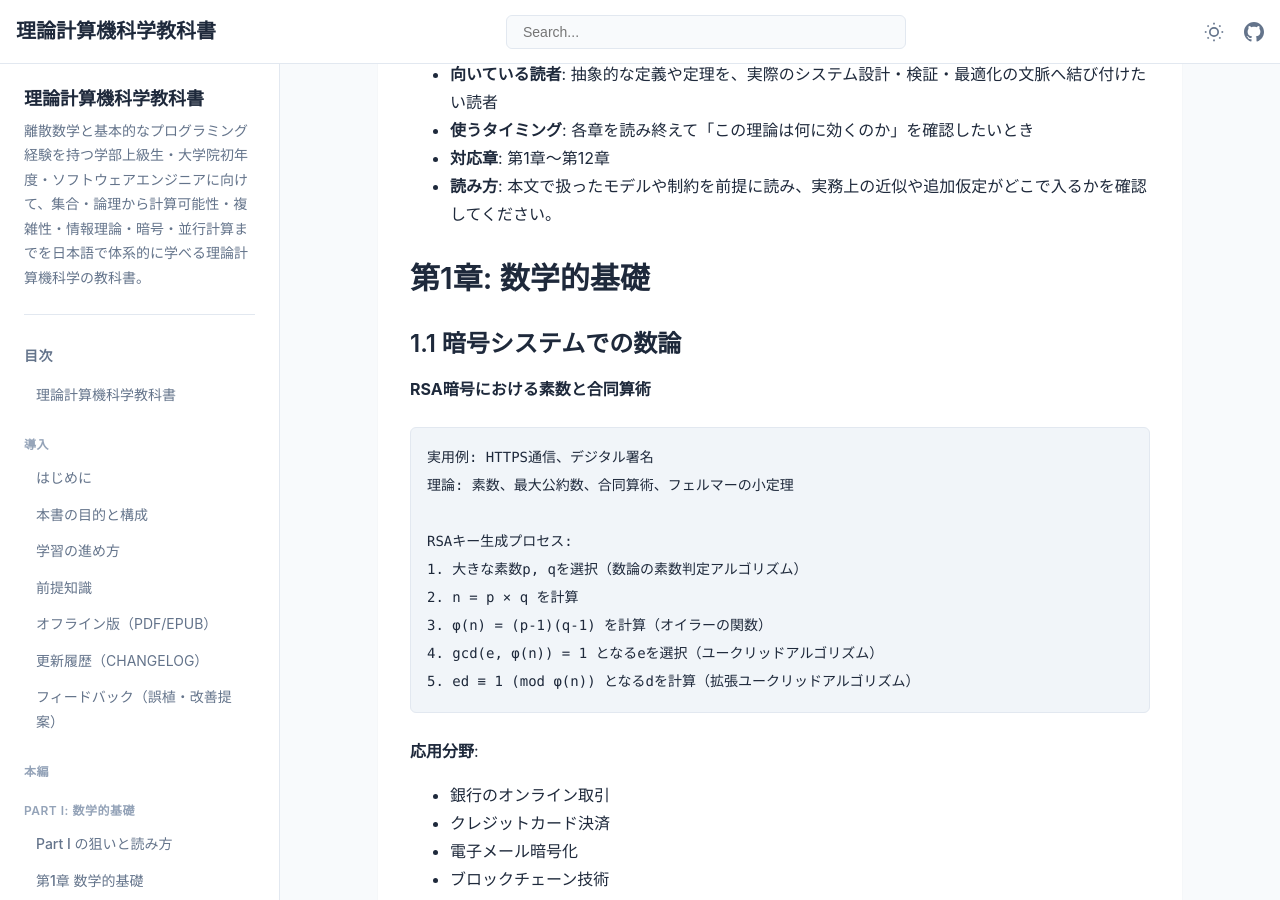
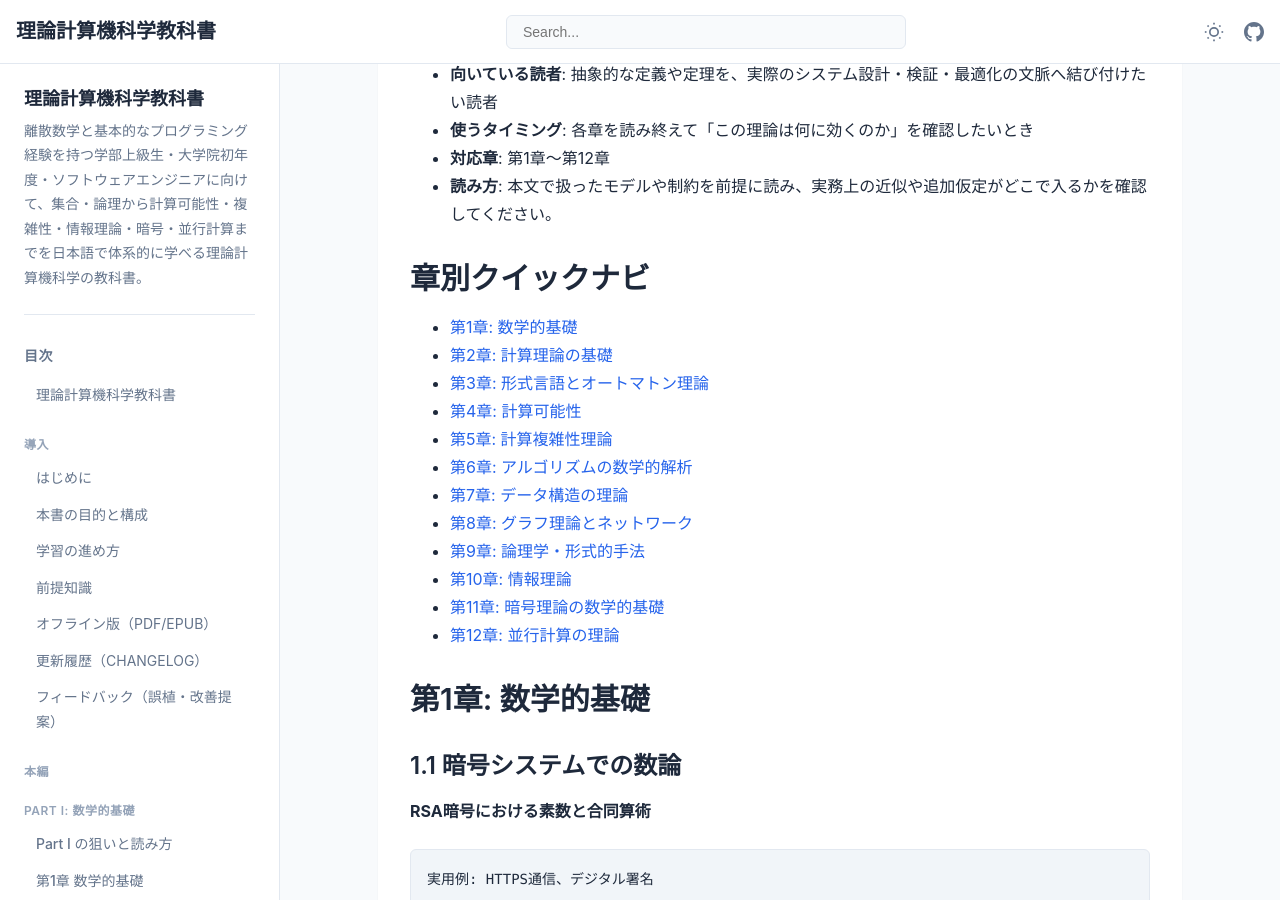
Before and after one commit to itdojp/theoretical-computer-science-textbook, a Jekyll site: the page built from docs/appendices/e.md, in a window 1280 px wide and 900 px high, scrolled down 303 px. Built offline with Jekyll 4.4.1, drawn with Linux system fonts in a browser that asks for light colours.

Commit message:
Docs: add Appendix E chapter quick nav

```diff
--- a/docs/appendices/e.md
+++ b/docs/appendices/e.md
@@ -14,7 +14,23 @@ layout: book
 - **対応章**: 第1章〜第12章
 - **読み方**: 本文で扱ったモデルや制約を前提に読み、実務上の近似や追加仮定がどこで入るかを確認してください。
 
+## 章別クイックナビ
+
+- [第1章: 数学的基礎](#appendix-e-chapter-1)
+- [第2章: 計算理論の基礎](#appendix-e-chapter-2)
+- [第3章: 形式言語とオートマトン理論](#appendix-e-chapter-3)
+- [第4章: 計算可能性](#appendix-e-chapter-4)
+- [第5章: 計算複雑性理論](#appendix-e-chapter-5)
+- [第6章: アルゴリズムの数学的解析](#appendix-e-chapter-6)
+- [第7章: データ構造の理論](#appendix-e-chapter-7)
+- [第8章: グラフ理論とネットワーク](#appendix-e-chapter-8)
+- [第9章: 論理学・形式的手法](#appendix-e-chapter-9)
+- [第10章: 情報理論](#appendix-e-chapter-10)
+- [第11章: 暗号理論の数学的基礎](#appendix-e-chapter-11)
+- [第12章: 並行計算の理論](#appendix-e-chapter-12)
+
 ## 第1章: 数学的基礎
+{: #appendix-e-chapter-1 }
 
 ### 1.1 暗号システムでの数論
 
@@ -86,6 +102,7 @@ y_screen = f * y_world / z_world
 - VR/ARアプリケーション
 
 ## 第2章: 計算理論の基礎
+{: #appendix-e-chapter-2 }
 
 ### 2.1 コンパイラでのチューリング機械理論
 
@@ -132,6 +149,7 @@ istore_3     // 結果を変数3に格納
 - Docker等のコンテナ技術
 
 ## 第3章: 形式言語とオートマトン理論
+{: #appendix-e-chapter-3 }
 
 ### 3.1 文字列処理での正規表現
 
@@ -188,6 +206,7 @@ CLOSED → SYN_SENT → ESTABLISHED → FIN_WAIT → CLOSED
 - プロトコル適合性テスト
 
 ## 第4章: 計算可能性
+{: #appendix-e-chapter-4 }
 
 ### 4.1 プログラム検証での決定不可能性
 
@@ -226,6 +245,7 @@ if (halts(program, input)) {  // 停止問題
 - 安全クリティカルシステム
 
 ## 第5章: 計算複雑性理論
+{: #appendix-e-chapter-5 }
 
 ### 5.1 最適化問題での近似アルゴリズム
 
@@ -292,6 +312,7 @@ RSA暗号の安全性:
 - 量子耐性暗号の研究
 
 ## 第6章: アルゴリズムの数学的解析
+{: #appendix-e-chapter-6 }
 
 ### 6.1 検索エンジンでのアルゴリズム
 
@@ -360,6 +381,7 @@ struct Node {
 - パズルゲームソルバー
 
 ## 第7章: データ構造の理論
+{: #appendix-e-chapter-7 }
 
 ### 7.1 データベースでの索引構造
 
@@ -402,6 +424,7 @@ radix tree / compressed trie
 - 負荷分散システム
 
 ## 第8章: グラフ理論とネットワーク
+{: #appendix-e-chapter-8 }
 
 ### 8.1 ソーシャルネットワーク分析
 
@@ -468,6 +491,7 @@ Dijkstraアルゴリズムの実用実装:
 - インターネットバックボーン
 
 ## 第9章: 論理学・形式的手法
+{: #appendix-e-chapter-9 }
 
 ### 9.1 ソフトウェア検証
 
@@ -518,6 +542,7 @@ contract Token {
 - デジタルアイデンティティ
 
 ## 第10章: 情報理論
+{: #appendix-e-chapter-10 }
 
 ### 10.1 データ圧縮技術
 
@@ -606,6 +631,7 @@ def information_gain(parent, children):
 - 自然言語処理
 
 ## 第11章: 暗号理論の数学的基礎
+{: #appendix-e-chapter-11 }
 
 ### 11.1 ブロックチェーンでの暗号技術
 
@@ -660,6 +686,7 @@ Double Ratchet Algorithm:
 - 企業メッセージングシステム
 
 ## 第12章: 並行計算の理論
+{: #appendix-e-chapter-12 }
 
 ### 12.1 分散システムでの合意アルゴリズム
 
```
Also changed, not shown: src/appendices/e.md (+27 -0 lines).
